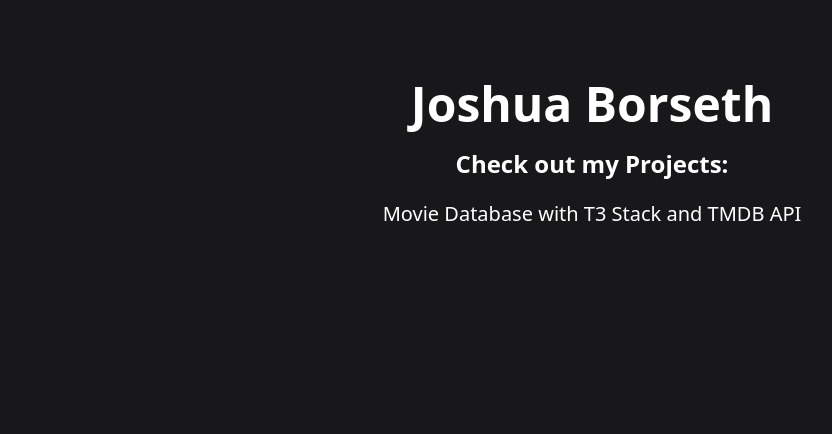
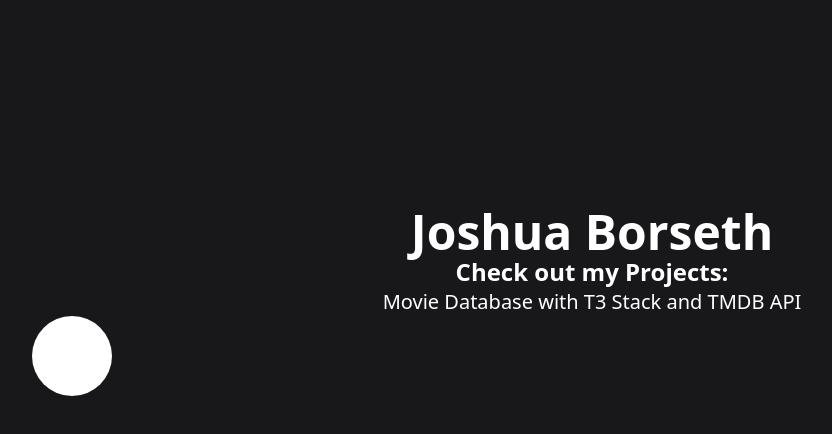
Before and after one commit to joshborseth/portfolio, a React (Vite) app: page / in a window 1280 px wide. Shown: the top 434 px of the page, without its empty margins (48-880 px from the left). Built offline with nearby package versions, Linux system fonts and the light colour scheme.

Commit message:
messing with framer to try and make employers excited

```diff
--- a/package.json
+++ b/package.json
@@ -9,6 +9,7 @@
     "preview": "vite preview"
   },
   "dependencies": {
+    "framer-motion": "^7.2.1",
     "react": "^18.2.0",
     "react-dom": "^18.2.0"
   },
--- a/src/App.tsx
+++ b/src/App.tsx
@@ -1,6 +1,12 @@
+import { useRef } from "react";
+import Circle from "./Circle";
+
 const App = () => {
+  const pageRef = useRef(null);
+  if (!pageRef) return;
   return (
     <div className="h-screen w-screen flex flex-col gap-5 justify-start items-center text-center p-20">
+      <div className="h-full w-full m-32" ref={pageRef}>
         <h1 className="font-bold text-5xl">Joshua Borseth</h1>
         <h2 className="font-semibold text-2xl">Check out my Projects:</h2>
         <ul>
@@ -10,6 +16,8 @@ const App = () => {
             </a>
           </li>
         </ul>
+        <Circle pageRef={pageRef} />
+      </div>
     </div>
   );
 };
--- /dev/null
+++ b/src/Circle.tsx
@@ -0,0 +1,20 @@
+import { motion } from "framer-motion";
+import { RefObject } from "react";
+
+type circleProps = {
+  pageRef: RefObject<HTMLDivElement>;
+};
+
+const Circle = (props: circleProps) => {
+  return (
+    <motion.div
+      drag={true}
+      dragConstraints={props.pageRef}
+      whileHover={{ scale: "1.5" }}
+      dragElastic={false}
+      className="h-20 w-20 bg-white rounded-full cursor-pointer"
+    />
+  );
+};
+
+export default Circle;
```
Also changed, not shown: 1 other file (tests, documents, lock files or other folders). Lines whose indentation alone changed are shown as unchanged.
